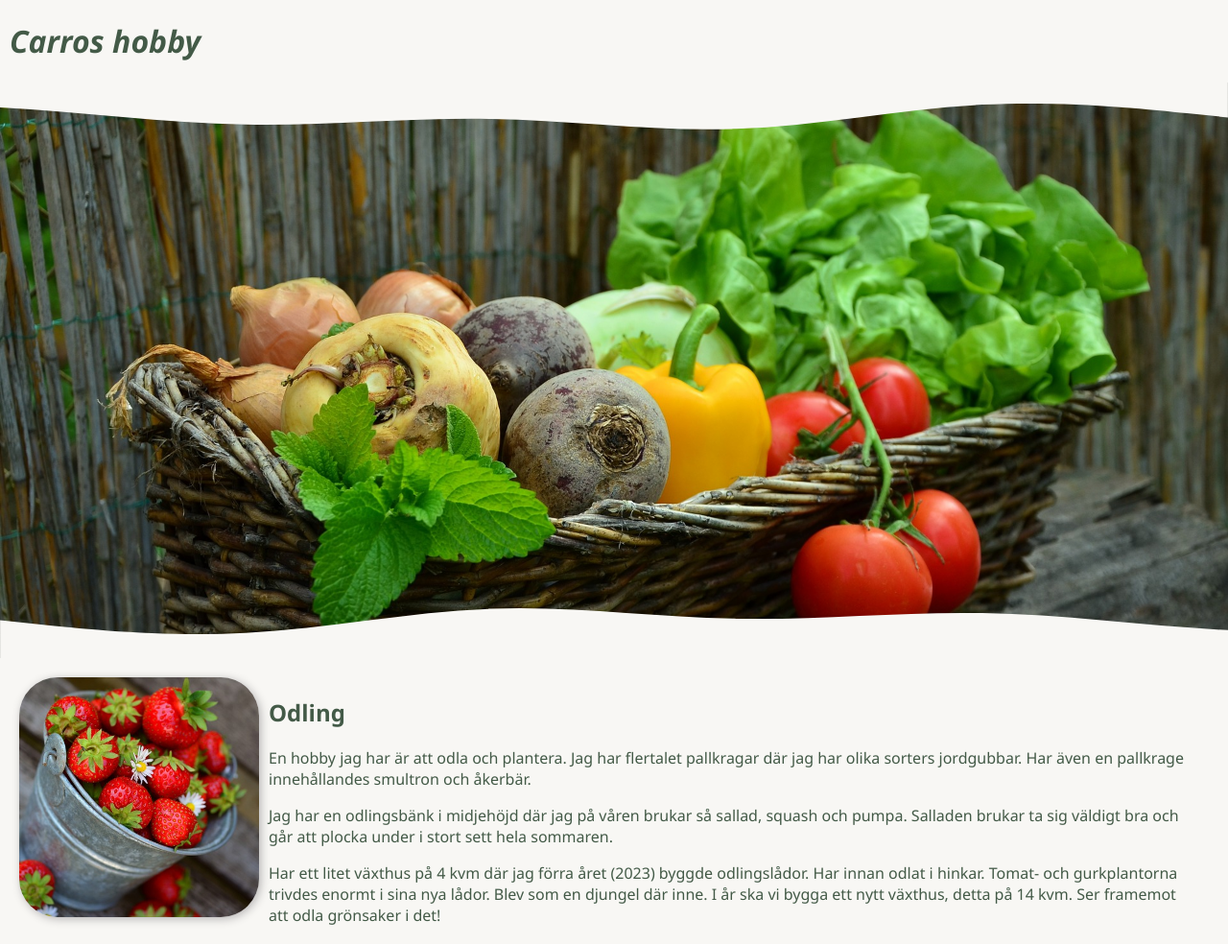
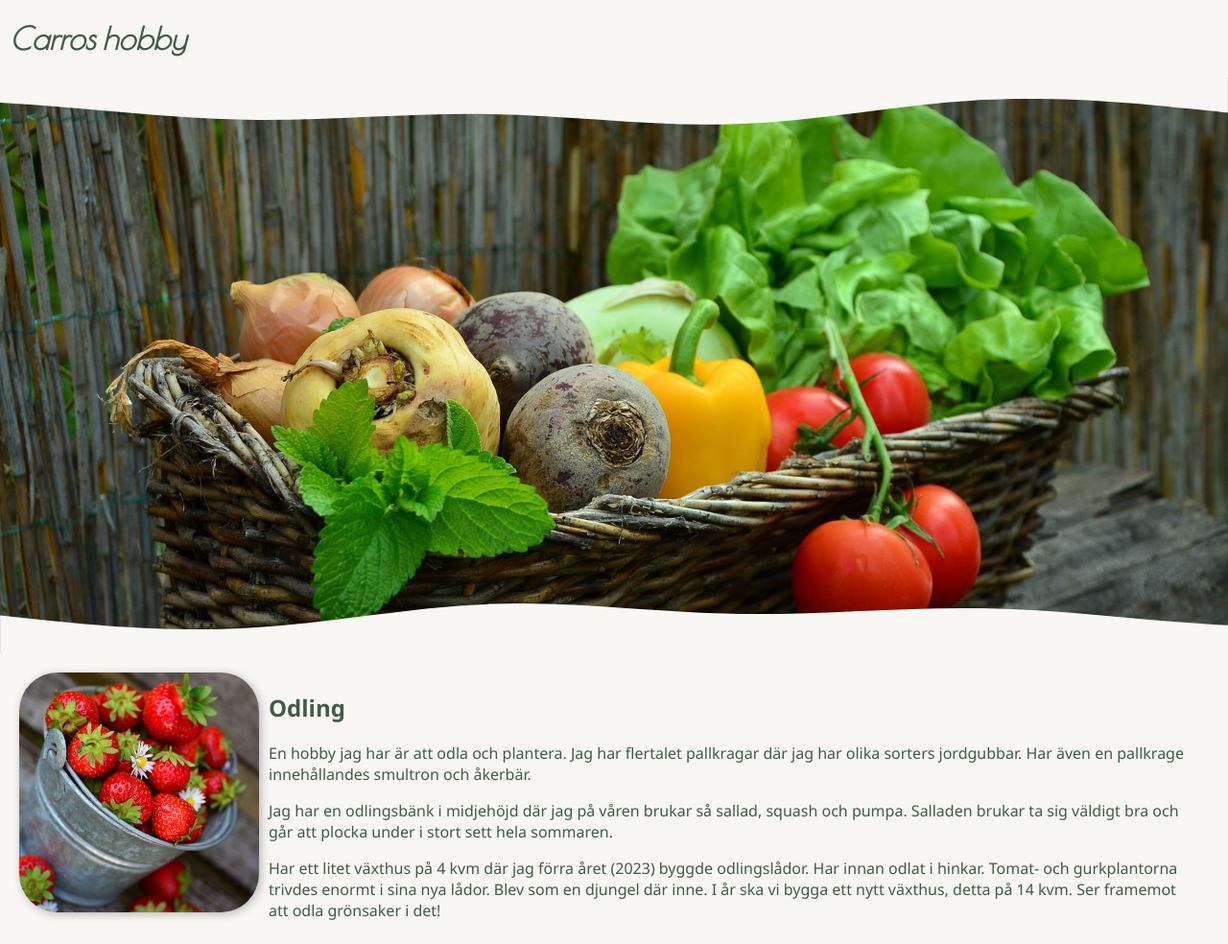
Before and after one commit to CarolineVarsaga/git-assignment, a website built with Vite: page vite-project/index.html in a window 1280 px wide. Shown: the top 984 px of the page at 96% size. Built offline with nearby package versions, Linux system fonts and the light colour scheme.

Commit message:
Adds new header font family

```diff
--- a/vite-project/style.scss
+++ b/vite-project/style.scss
@@ -2,13 +2,13 @@
     box-sizing: border-box;
 }
 
-$heading-font: 'Segoe UI', Tahoma, Geneva, Verdana, sans-serif;
+$font: 'Segoe UI', Tahoma, Geneva, Verdana, sans-serif;
 $background: #f8f7f4;
 $color: #435a47;
 
 body {
     background-color: $background;
-    font-family: $heading-font;
+    font-family: $font;
     color: $color;
     margin-left: 0;
     margin-right: 0;
@@ -20,6 +20,7 @@ body {
         padding-left: 10px;
         .heading {
             font-style: italic;
+            font-family: "Poiret One", sans-serif;
         }
     }
 
```
Also changed, not shown: vite-project/style.css.
